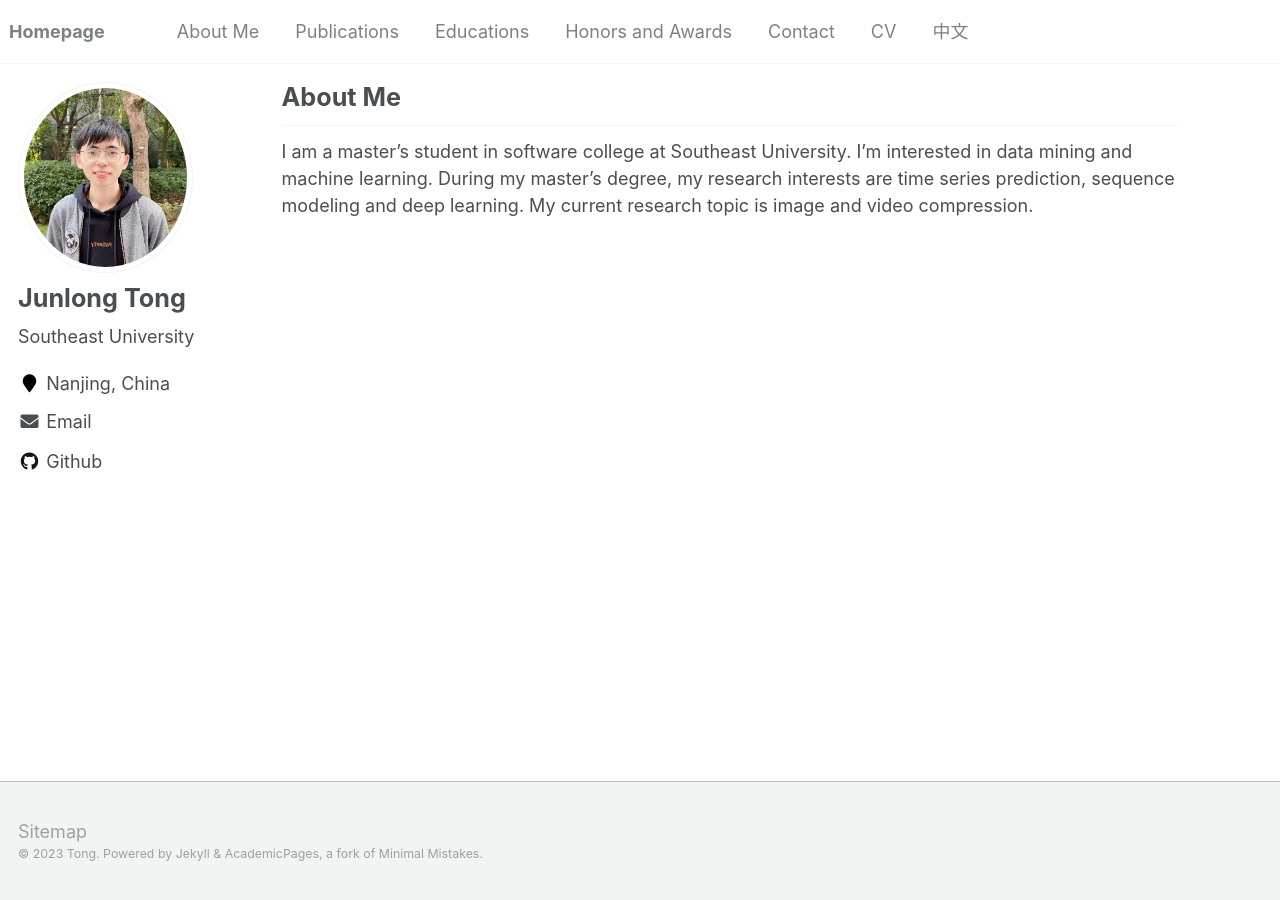
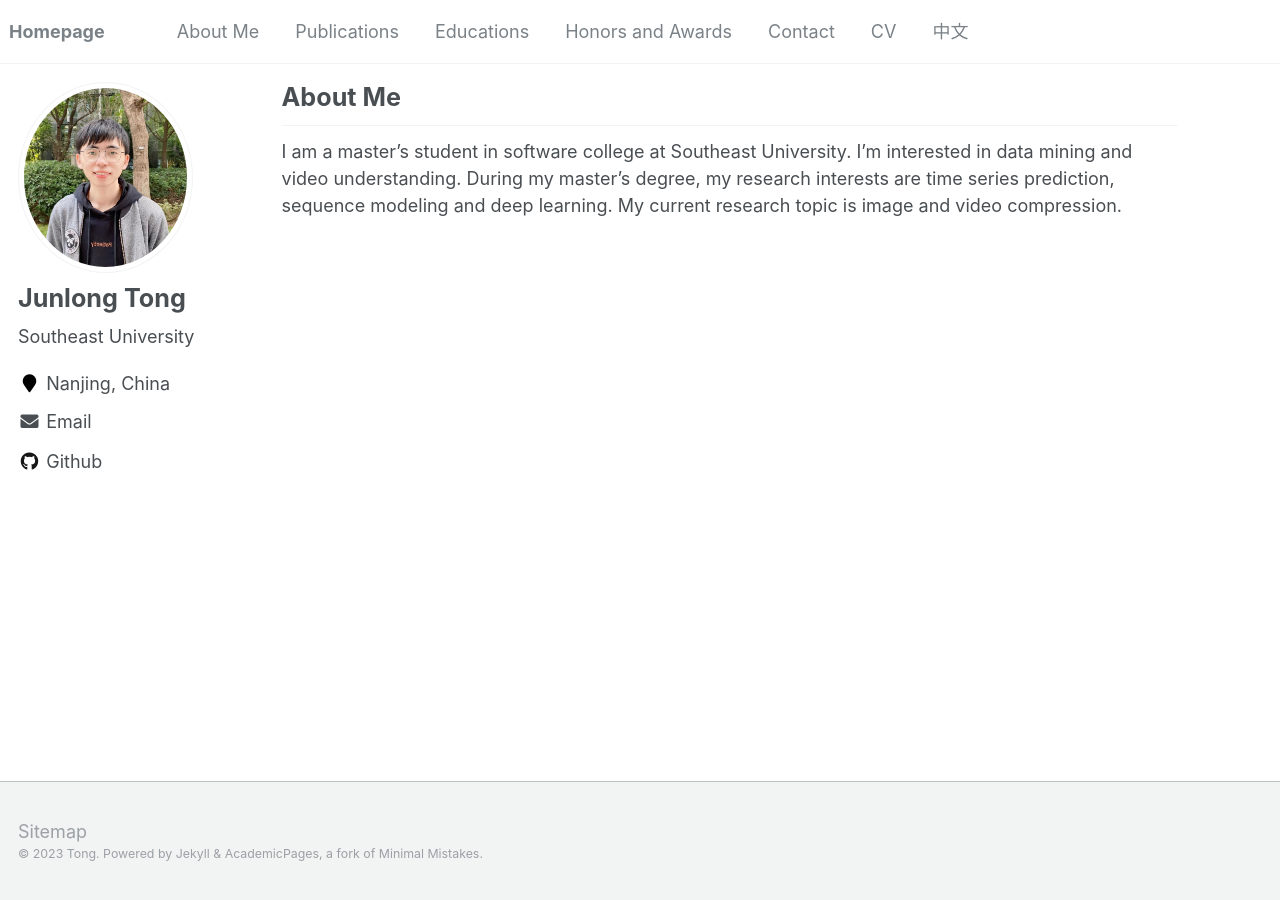
Before and after one commit to JL-tong/JL-tong.github.io, a Jekyll site: the page built from _pages/include/AboutMe.md, in a window 1280 px wide. Built offline with Jekyll 4.4.1, drawn with Linux system fonts in a browser that asks for light colours; our own code applies the rules of GitHub Pages for plain Markdown files; comment, search, counter and statistics services are not loaded.

Commit message:
Update AboutMe.md

```diff
--- a/_pages/include/AboutMe.md
+++ b/_pages/include/AboutMe.md
@@ -1,2 +1,2 @@
 # About Me
-I am a master's student in software college at Southeast University. I'm interested in data mining and machine learning. During my master's degree, my research interests are time series prediction, sequence modeling and deep learning. My current research topic is image and video compression.
+I am a master's student in software college at Southeast University. I'm interested in data mining and video understanding. During my master's degree, my research interests are time series prediction, sequence modeling and deep learning. My current research topic is image and video compression.
```
